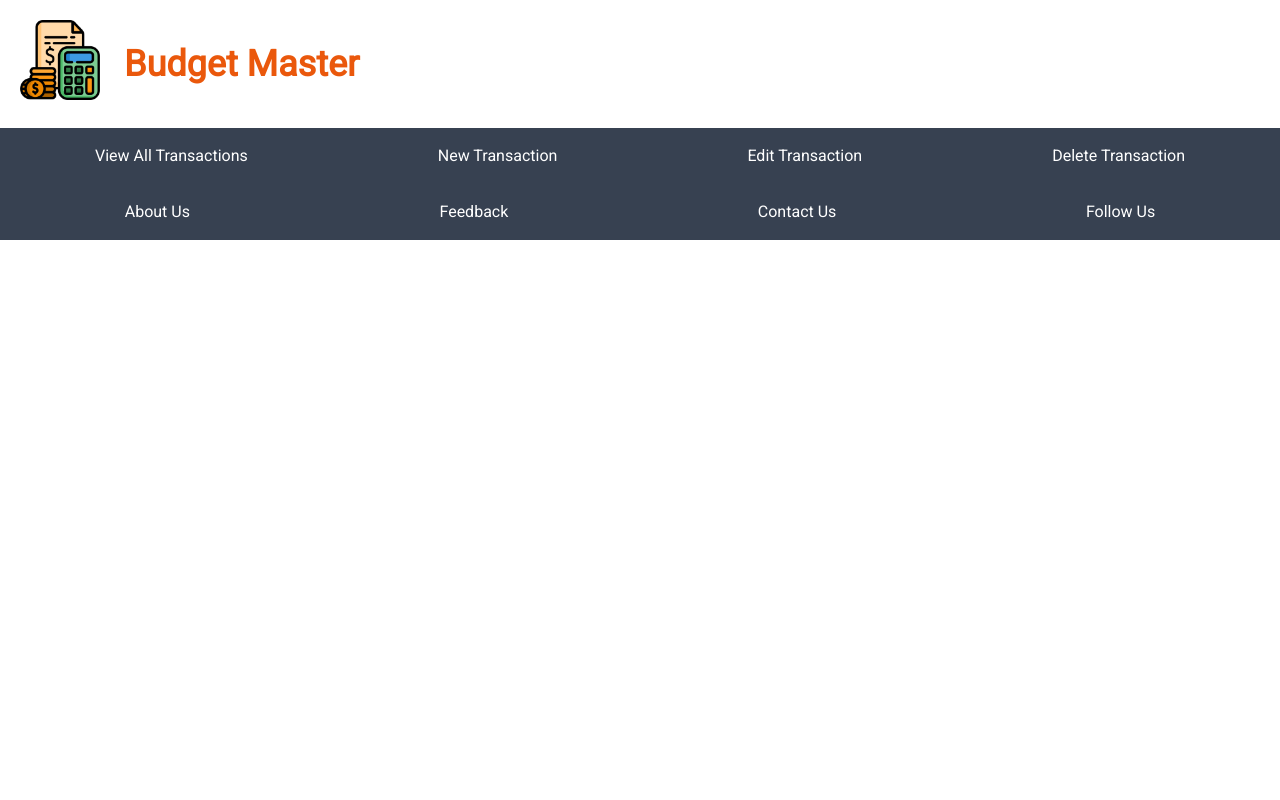
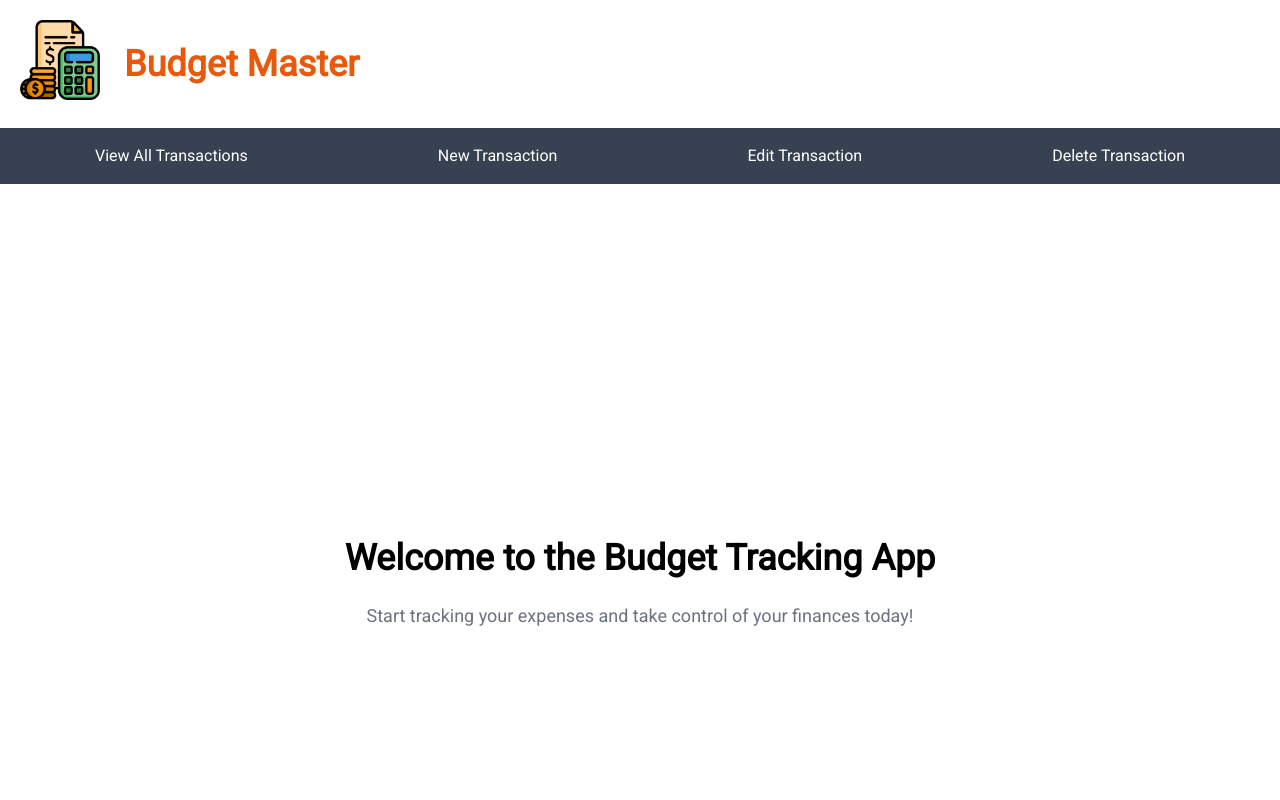
Before and after one commit to Vandhana-Mohan/budget-tracker-app-frontend, a React (Create React App) app: page / in a window 1280 px wide. Shown: the top 800 px of the page. Built offline with nearby package versions, Linux system fonts and the light colour scheme.

Commit message:
add home and css

```diff
--- a/src/App.js
+++ b/src/App.js
@@ -21,16 +21,16 @@ function App() {
       <BrowserRouter>
         <Header />
         <NavBar />
-        {/* <main>
+        <main>
           <Routes>
             <Route path="/" element={<Home />} />
-            <Route path="/budgets/:index/edit" element={<Edit />} />
+            {/* <Route path="/budgets/:index/edit" element={<Edit />} />
             <Route path="/budgets/new" element={<New />} />
             <Route path="/budgets/:index" element={<Show />} />
-            <Route path="/budgets" element={<Index />} />
+            <Route path="/budgets" element={<Index />} /> */}
             <Route path="*" element={<FourOFour />} />
           </Routes>
-        </main> */}
+        </main>
         <Footer />
       </BrowserRouter>
     </div>
--- a/src/Pages/Home.js
+++ b/src/Pages/Home.js
@@ -0,0 +1,14 @@
+function Home() {
+  return (
+    <div className="flex flex-col items-center justify-center h-screen">
+      <h1 className="text-4xl font-bold mb-6">
+        Welcome to the Budget Tracking App
+      </h1>
+      <p className="text-lg text-gray-500">
+        Start tracking your expenses and take control of your finances today!
+      </p>
+    </div>
+  );
+}
+
+export default Home;
```
